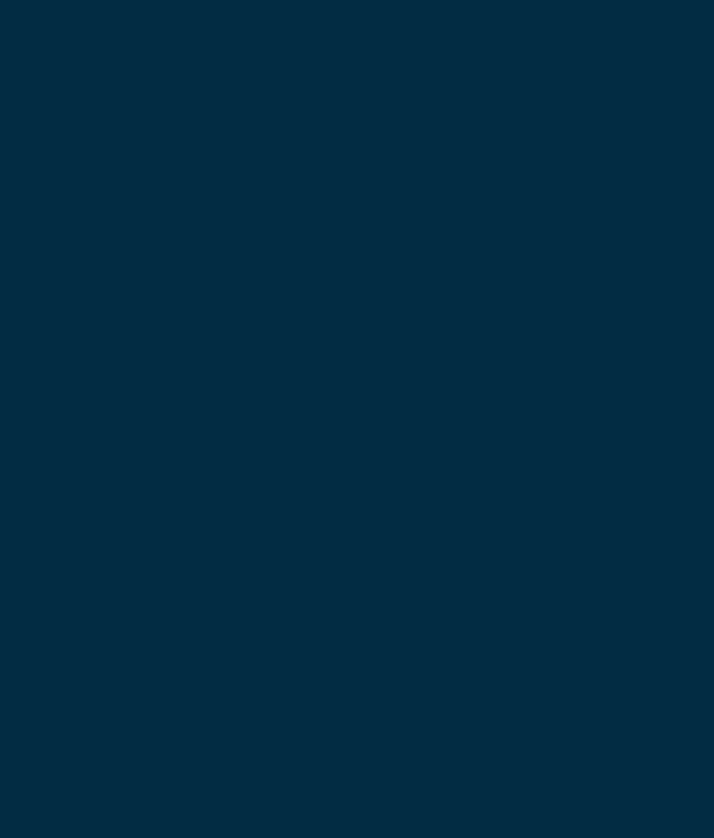
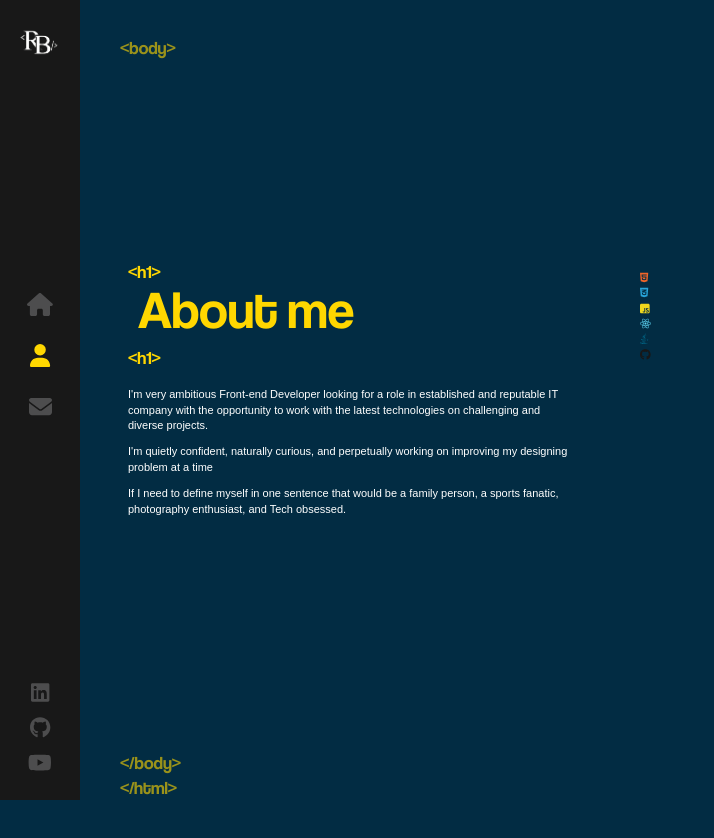
Before and after one commit to ronbonnke/portfolio, a React (Create React App) app in the folder portfolio/: page /about in a window 1280 px wide. Before the commit this address had no page. Shown: the top 838 px of the page, without its empty margins (0-714 px from the left). Before the commit the page ends 800 px from the top, so only its background shows below. Built offline with nearby package versions, Linux system fonts and the light colour scheme.

Commit message:
your message

```diff
--- a/portfolio/src/App.js
+++ b/portfolio/src/App.js
@@ -3,6 +3,7 @@
 import Layout from './components/Layout'
 
 import Home from './components/Home'
+import About from './components/About'
 
 function App() {
   return (
@@ -10,6 +11,7 @@
       <Routes>
         <Route path="/" element={<Layout />}>
           <Route index element={<Home />} />
+          <Route path="/about" element={<About />} />
         </Route>
       </Routes>
     </>
--- /dev/null
+++ b/portfolio/src/components/About/index.js
@@ -0,0 +1,75 @@
+import React, { useEffect, useState } from 'react'
+import './index.scss'
+import AnimatedLetters from '../AnimatedLetters'
+import { FontAwesomeIcon } from '@fortawesome/react-fontawesome'
+import {
+  faCss3Alt,
+  faGithub,
+  faHtml5,
+  faJava,
+  faJsSquare,
+  faReact,
+} from '@fortawesome/free-brands-svg-icons'
+
+const About = () => {
+  const [letterClass, setLetterClass] = useState('text-animate')
+
+  useEffect(() => {
+    const timeout = setTimeout(() => {
+      setLetterClass('text-animate-hover')
+    }, 3000)
+    return () => clearTimeout(timeout)
+  }, [])
+
+  return (
+    <div className="container about-page">
+      <div className="text-zone">
+        <h1>
+          <AnimatedLetters
+            letterClass={letterClass}
+            strArray={['A', 'b', 'o', 'u', 't', ' ', 'm', 'e']}
+            idx={15}
+          />
+        </h1>
+
+        <p>
+          I'm very ambitious Front-end Developer looking for a role in
+          established and reputable IT company with the opportunity to work with
+          the latest technologies on challenging and diverse projects.
+        </p>
+        <p>
+          I'm quietly confident, naturally curious, and perpetually working on
+          improving my designing problem at a time
+        </p>
+        <p>
+          If I need to define myself in one sentence that would be a family
+          person, a sports fanatic, photography enthusiast, and Tech obsessed.
+        </p>
+      </div>
+      <div className="stage-cube-cont">
+        <div className="cubespinner">
+          <div className="face1">
+            <FontAwesomeIcon icon={faHtml5} color="#F06529" />
+          </div>
+          <div className="face2">
+            <FontAwesomeIcon icon={faCss3Alt} color="#28A4D9" />
+          </div>
+          <div className="face3">
+            <FontAwesomeIcon icon={faJsSquare} color="#EFD81D" />
+          </div>
+          <div className="face4">
+            <FontAwesomeIcon icon={faReact} color="#5ED4F4" />
+          </div>
+          <div className="face5">
+            <FontAwesomeIcon icon={faJava} color="#007396" />
+          </div>
+          <div className="face6">
+            <FontAwesomeIcon icon={faGithub} color="#181717" />
+          </div>
+        </div>
+      </div>
+    </div>
+  )
+}
+
+export default About
--- /dev/null
+++ b/portfolio/src/components/About/index.scss
@@ -0,0 +1,10 @@
+.stage-cube-cont {
+    width: 50%;
+    height: 100%;
+    top: 0%;
+    padding-top: 18%;
+    margin-left: 0;
+    position: absolute;
+    right: 0;
+    overflow: hidden;
+}
--- a/portfolio/src/components/Home/Logo/index.js
+++ b/portfolio/src/components/Home/Logo/index.js
@@ -1,25 +1,24 @@
+import React, { useEffect, useRef } from 'react'
 import './index.scss'
-import '../../../assets/images/RR.png'
-import LogoS from '../../../assets/images/rblogo.png'
-import React, { useRef } from 'react'
+import myImage from '../../../assets/images/ron.jpeg'
 
 const Logo = () => {
-  const bgRef = useRef()
-  const outLineLogoRef = useRef()
-  const solidLogoRef = useRef()
+  const circleRef = useRef(null)
+
+  useEffect(() => {
+    const circle = circleRef.current
+
+    setTimeout(() => {
+      circle.style.opacity = '1'
+      circle.style.transform = 'scale(1)'
+    }, 3000)
+  }, [])
 
   return (
     <div className="logo-container">
-      <img className="solid-logo" src={LogoS} alt="r" />
-      <svg width="559pt"
-      height="897pt"
-      version='1.0'
-      viewBox='http://www.w3.org/2000/svg'>
-        <
-        className='svg-container'
-        transform='translate(0 457) scale(.1 -.1)'
-        fill='none'
-        >
+      <div className="circle" ref={circleRef}>
+        <img src={myImage} alt="Logo" className="logo-image" />
+      </div>
     </div>
   )
 }
--- a/portfolio/src/components/Home/Logo/index.scss
+++ b/portfolio/src/components/Home/Logo/index.scss
@@ -1,36 +1,31 @@
 .logo-container {
-    z-index: 0;
-    width: 400px;
-    height: 609px;
     position: absolute;
-    top: 0;
-    right: 15%;
-    bottom: 0;
-    left: auto;
-    margin: auto;
+    right: 15%; /* Adjusted to move left */
+    top: 20%;
+  }
+
+  .circle {
+    width: 350px;
+    height: 350px;
+    border: 0.1px solid #ffd700;
+    border-radius: 50%;
+    display: flex;
+    align-items: center;
+    justify-content: center;
+    overflow: hidden;
     opacity: 0;
+    transform: scale(0.8);
+    transition: all 0.6s ease-in-out;
+    box-shadow: 0 0 10px #ffd700, inset 0 0 10px #ffd700; /* Add neon glow inside and outside */
+  }
 
-    svg {
-        width: 100%;
-        height: auto;
-        bottom: 0;
-        transform: rotateZ(30deg) !important;
-    }
-    .solid-logo {
-        position: absolute;
-        top: auto;
-        height: auto;
-        bottom: auto;
-        left: 0;
-        margin: auto;
-        width: 100%;
-        opacity: 0;
-        transform: rotateZ(30deg);
-        z-index: 1;
-    }
-}
+  .logo-image {
+    width: 100%;
+    height: auto;
+    opacity: 1;
+  }
 
-.svg-container {
-    stroke: #ffd700;
-    stroke-width: 10px;
-}
+  .circle:hover {
+    border-color: #ffd700;
+    box-shadow: 0 0 20px #ffd700, inset 0 0 20px #ffd700; /* Neon glow inside and outside on hover */
+  }
--- a/portfolio/src/components/Home/index.js
+++ b/portfolio/src/components/Home/index.js
@@ -3,9 +3,11 @@
 import LogoTitle from '../../assets/images/RR.png'
 import './index.scss'
 import AnimatedLetters from '../AnimatedLetters'
+import Logo from './Logo'
 
 const Home = () => {
   const [letterClass, setLetterClass] = useState('text-animate')
+
   const nameArray = ['O', 'N', ' ', 'B', 'O', 'N', 'N', 'K', 'E']
   const jobArray = [
     'F',
@@ -67,6 +69,7 @@
           CONTACT ME
         </Link>
       </div>
+      <Logo />
     </div>
   )
 }
--- a/portfolio/src/components/Layout/index.scss
+++ b/portfolio/src/components/Layout/index.scss
@@ -37,3 +37,75 @@
     animation: fadeIn 1s forwards;
     animation-delay: 1s;
 }
+
+.about-page {
+    .text-zone {
+        position: absolute;
+        left: 10%;
+        top: 50%;
+        transform: translateY(-50%);
+        width: 35%;
+        vertical-align: middle;
+        display: table-cell;
+        max-height: 90%;
+
+        h1 {
+            font-size: 53px;
+            font-family: 'Coolvetica';
+            color: #ffd700;
+            font-weight: 400;
+            margin-top: 0;
+            position: relative;
+            margin-bottom: 40px;
+            left: 10px;
+
+            &::before {
+                content: '<h1>';
+                font-family: La Belle Aurore;
+                font-size: 18px;
+                position: absolute;
+                margin-top: -10px;
+                left: -10px;
+                line-height: 18px;
+            }
+            &::after {
+                content: '<h1>';
+                font-family: La Belle Aurore;
+                font-size: 18px;
+                line-height: 18px;
+                position: absolute;
+                left: -30px;
+                bottom: -20px;
+                margin-left: 20px;
+                margin-top: -10px;
+            }
+        }
+        p {
+            font-style: 13px;
+            // font-size: 15px;
+            color: #fff;
+            font-family: sans-serif;
+            font-weight: 300;
+            min-width: fit-content;
+            animation: pulse 1s;
+
+            &:nth-of-type(1) {
+                animation-delay: 1.1s;
+            }
+
+            &:nth-of-type(2) {
+                animation-delay: 1.2s;
+            }
+
+            &:nth-of-type(3) {
+                animation-delay: 1.3s;
+            }
+        }
+    }
+
+    .text-animate-hover {
+        &:hover {
+            color: #fff;
+        }
+    }
+}
```
Also changed, not shown: portfolio/src/assets/images/ron.jpeg (added).
